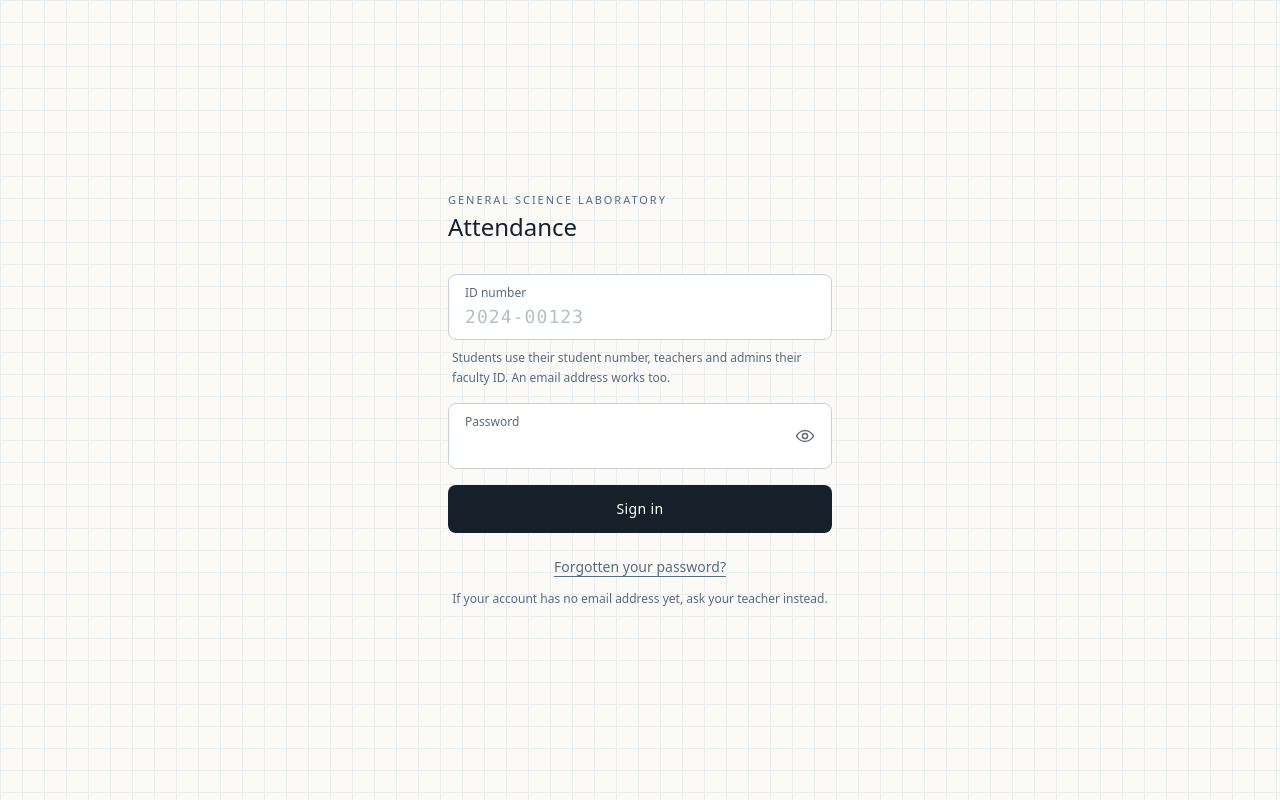
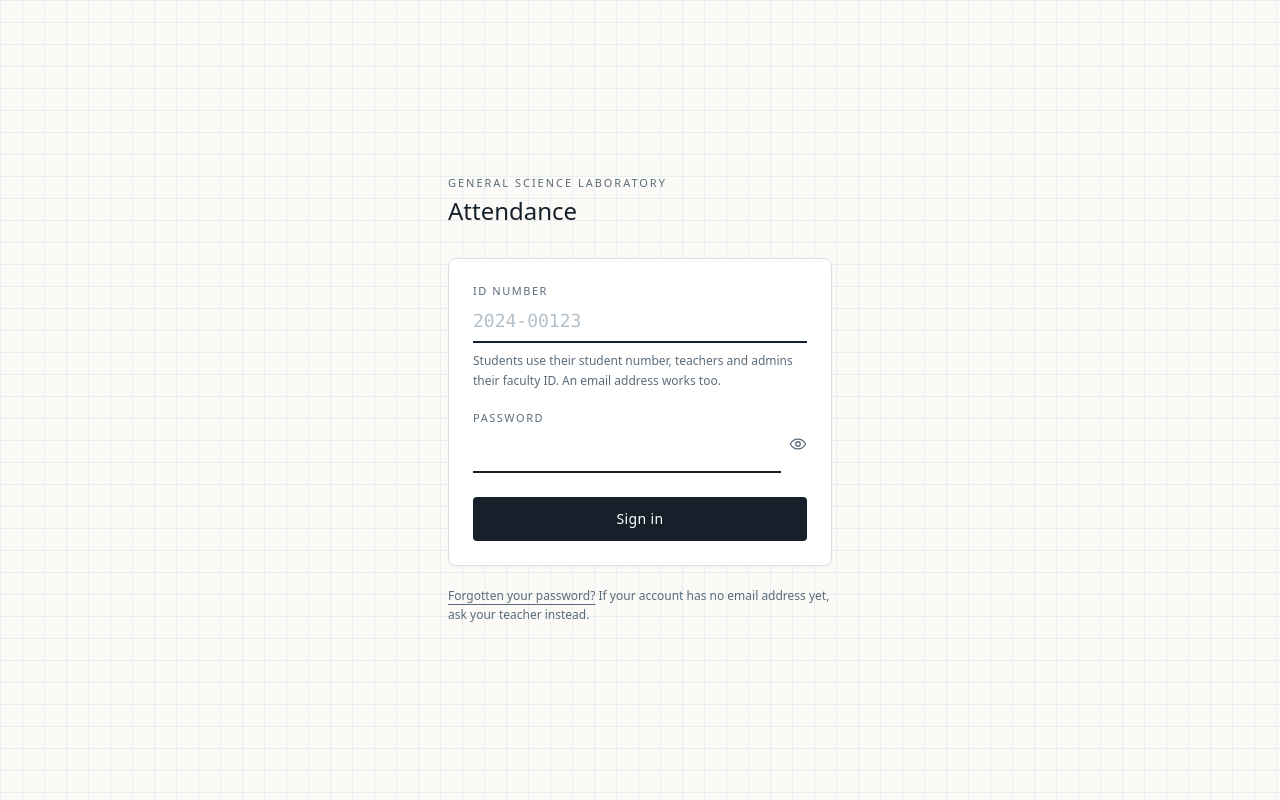
Before and after one commit to Jaylordsss/lab-attendance, a Next.js app: page /login in a window 1280 px wide. Built offline with nearby package versions, Linux system fonts and the light colour scheme.

Commit message:
Revert "boxed login fields with inline reveal"
This reverts commit 3f61534fac3e5270ec2a76af682df5f05a8938f8.

```diff
--- a/app/login/page.tsx
+++ b/app/login/page.tsx
@@ -3,7 +3,7 @@
 import Link from "next/link";
 import { useActionState } from "react";
 import { signIn, type LoginState } from "./actions";
-import { BoxField, BoxPasswordField } from "@/components/box-field";
+import PasswordInput from "@/components/password-input";
 
 const initial: LoginState = { error: null };
 
@@ -30,31 +30,46 @@ export default function LoginPage() {
           <h1 className="mt-1 text-2xl font-medium leading-tight">Attendance</h1>
         </header>
 
-        <form action={formAction} className="space-y-4">
-          <BoxField
+        <form
+          action={formAction}
+          className="bg-white border border-[#D8DFE5] rounded-lg p-6 shadow-[0_1px_2px_rgba(22,32,43,0.04)]"
+        >
+          <div className="mb-5">
+            <label
+              htmlFor="identifier"
+              className="block text-[11px] uppercase tracking-[0.14em] text-[#5A6B7A] mb-2"
+            >
+              ID number
+            </label>
+            <input
               id="identifier"
-            label="ID number"
+              name="identifier"
+              type="text"
               required
               autoComplete="username"
               autoCapitalize="characters"
               spellCheck={false}
               placeholder="2024-00123"
-            className="font-mono text-lg tracking-[0.06em]"
-            hint="Students use their student number, teachers and admins their faculty ID. An email address works too."
+              className="w-full font-mono text-lg tracking-[0.08em] border-b-2 border-[#16202B] bg-transparent pb-1.5 outline-none placeholder:text-[#B4BFC8] placeholder:tracking-normal focus:border-[#0B6E5F]"
             />
+            <p className="mt-2 text-xs text-[#5A6B7A] leading-relaxed">
+              Students use their student number, teachers and admins their
+              faculty ID. An email address works too.
+            </p>
+          </div>
 
-          <BoxPasswordField
+          <div className="mb-6">
+            <PasswordInput
               id="password"
               label="Password"
-            required
               autoComplete="current-password"
-            className="text-lg"
             />
+          </div>
 
           {state.error && (
             <p
               role="alert"
-              className="text-sm text-[#A8321F] border-l-2 border-[#A8321F] pl-3"
+              className="mb-5 text-sm text-[#A8321F] border-l-2 border-[#A8321F] pl-3"
             >
               {state.error}
             </p>
@@ -63,22 +78,19 @@ export default function LoginPage() {
           <button
             type="submit"
             disabled={pending}
-            className="w-full rounded-lg bg-[#16202B] py-3.5 text-sm tracking-wide text-white transition-colors hover:bg-[#0B6E5F] focus-visible:outline focus-visible:outline-2 focus-visible:outline-offset-2 focus-visible:outline-[#0B6E5F] disabled:opacity-50"
+            className="w-full bg-[#16202B] text-white rounded py-3 text-sm tracking-wide transition-colors hover:bg-[#0B6E5F] focus-visible:outline focus-visible:outline-2 focus-visible:outline-offset-2 focus-visible:outline-[#0B6E5F] disabled:opacity-50"
           >
             {pending ? "Signing in…" : "Sign in"}
           </button>
         </form>
 
-        <p className="mt-6 text-center text-sm">
+        <p className="mt-5 text-xs text-[#5A6B7A] leading-relaxed">
           <Link
             href="/forgot-password"
-            className="text-[#5A6B7A] underline underline-offset-4 hover:text-[#0B6E5F]"
+            className="underline underline-offset-4 hover:text-[#0B6E5F]"
           >
             Forgotten your password?
-          </Link>
-        </p>
-
-        <p className="mt-3 text-center text-xs text-[#5A6B7A] leading-relaxed">
+          </Link>{" "}
           If your account has no email address yet, ask your teacher instead.
         </p>
       </div>
--- a/components/box-field.tsx
+++ /dev/null
@@ -1,131 +0,0 @@
-"use client";
-
-import { useState, type InputHTMLAttributes } from "react";
-
-/**
- * A bordered field with its label inside the box.
- *
- * The label sits above the value rather than beside or below it, so it stays
- * visible while typing — a placeholder-only field forgets what it was asking
- * for the moment someone starts filling it in, which is exactly when a person
- * looks up to check.
- */
-export function BoxField({
-  id,
-  label,
-  hint,
-  className,
-  ...props
-}: {
-  id: string;
-  label: string;
-  hint?: string;
-} & InputHTMLAttributes<HTMLInputElement>) {
-  return (
-    <div>
-      <div className="rounded-lg border border-[#C7D0D8] bg-white px-4 pt-2.5 pb-2 transition-colors focus-within:border-[#16202B]">
-        <label
-          htmlFor={id}
-          className="block text-xs text-[#5A6B7A] mb-0.5"
-        >
-          {label}
-        </label>
-        <input
-          id={id}
-          name={props.name ?? id}
-          className={`w-full bg-transparent outline-none placeholder:text-[#B4BFC8] ${className ?? ""}`}
-          {...props}
-        />
-      </div>
-      {hint && (
-        <p className="mt-2 px-1 text-xs text-[#5A6B7A] leading-relaxed">
-          {hint}
-        </p>
-      )}
-    </div>
-  );
-}
-
-/**
- * The same box with a reveal control tucked inside it.
- *
- * Inside rather than alongside, because a button sitting outside the border
- * reads as belonging to the form, not to the field — people miss it.
- */
-export function BoxPasswordField({
-  id,
-  label,
-  hint,
-  ...props
-}: {
-  id: string;
-  label: string;
-  hint?: string;
-} & InputHTMLAttributes<HTMLInputElement>) {
-  const [visible, setVisible] = useState(false);
-
-  return (
-    <div>
-      <div className="relative rounded-lg border border-[#C7D0D8] bg-white px-4 pt-2.5 pb-2 transition-colors focus-within:border-[#16202B]">
-        <label htmlFor={id} className="block text-xs text-[#5A6B7A] mb-0.5">
-          {label}
-        </label>
-
-        <input
-          id={id}
-          name={props.name ?? id}
-          type={visible ? "text" : "password"}
-          className={`w-full bg-transparent outline-none pr-10 placeholder:text-[#B4BFC8] ${
-            visible ? "font-mono" : ""
-          }`}
-          {...props}
-        />
-
-        <button
-          type="button"
-          onClick={() => setVisible((v) => !v)}
-          aria-label={visible ? "Hide password" : "Show password"}
-          aria-pressed={visible}
-          className="absolute right-3 top-1/2 -translate-y-1/2 p-1 text-[#5A6B7A] hover:text-[#16202B] transition-colors"
-        >
-          {visible ? <EyeOff /> : <Eye />}
-        </button>
-      </div>
-      {hint && (
-        <p className="mt-2 px-1 text-xs text-[#5A6B7A] leading-relaxed">
-          {hint}
-        </p>
-      )}
-    </div>
-  );
-}
-
-function Eye() {
-  return (
-    <svg width="20" height="20" viewBox="0 0 20 20" fill="none" aria-hidden>
-      <path
-        d="M1.5 10S4.5 4.5 10 4.5 18.5 10 18.5 10 15.5 15.5 10 15.5 1.5 10 1.5 10Z"
-        stroke="currentColor"
-        strokeWidth="1.5"
-        strokeLinecap="round"
-        strokeLinejoin="round"
-      />
-      <circle cx="10" cy="10" r="2.6" stroke="currentColor" strokeWidth="1.5" />
-    </svg>
-  );
-}
-
-function EyeOff() {
-  return (
-    <svg width="20" height="20" viewBox="0 0 20 20" fill="none" aria-hidden>
-      <path
-        d="M8.2 5.2A7.6 7.6 0 0 1 10 5c5.5 0 8.5 5 8.5 5a15 15 0 0 1-2.4 2.9M5 6.3A14.6 14.6 0 0 0 1.5 10S4.5 15 10 15c1 0 1.9-.16 2.7-.43"
-        stroke="currentColor"
-        strokeWidth="1.5"
-        strokeLinecap="round"
-        strokeLinejoin="round"
-      />
-      <path d="M3.5 3.5l13 13" stroke="currentColor" strokeWidth="1.5" strokeLinecap="round" />
-    </svg>
-  );
-}
```
Lines whose indentation alone changed are shown as unchanged.
